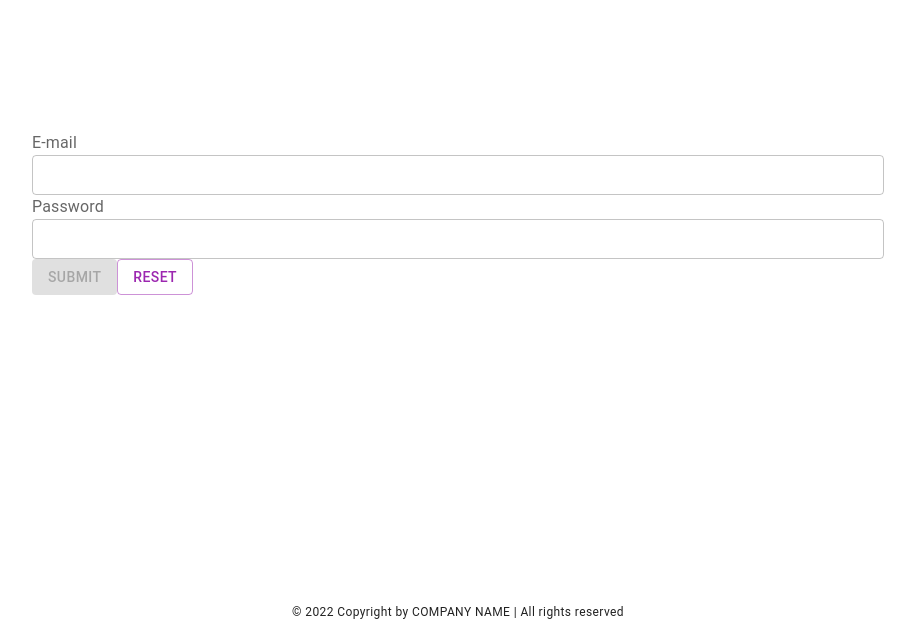
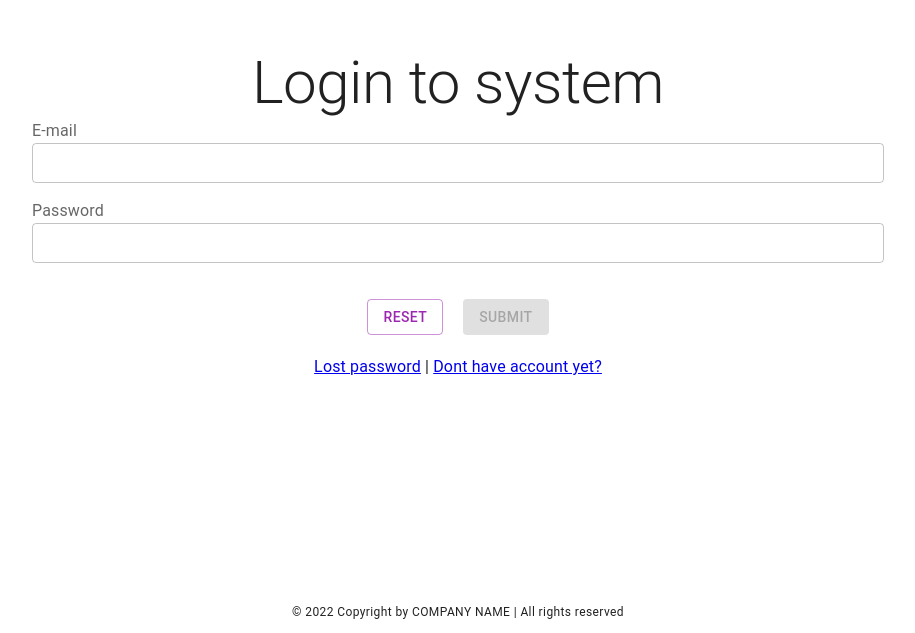
Before and after one commit to zpectah/admin-dashboard-skeleton, a React (Create React App) app: page /login in a window 1280 px wide. Shown: the part 167-800 px from the top of the page, without its empty margins (182-1097 px from the left). Built offline with nearby package versions, Linux system fonts and the light colour scheme.

Commit message:
ControlledForm updates, LoginForm, backup

```diff
--- a/src/components/ui/ControlledForm/ControlledForm.tsx
+++ b/src/components/ui/ControlledForm/ControlledForm.tsx
@@ -1,9 +1,15 @@
-import React from 'react';
+import React, {useMemo} from 'react';
 import {
     useForm,
     UseFormReturn,
     UseFormProps,
 } from 'react-hook-form';
+import {
+    Box,
+    FormHelperText,
+    BoxProps,
+    FormHelperTextProps,
+} from '@mui/material';
 
 import { formFieldValuesProps, formBaseEventHandlerProps } from 'types';
 
@@ -11,12 +17,19 @@ type ControlledFormBaseProps = {
     children?: React.ReactNode,
     formOptions?: UseFormProps,
     render?: (form: UseFormReturn) => React.ReactNode,
+    renderActions?: (form: UseFormReturn) => React.ReactNode,
     onSubmit?: formBaseEventHandlerProps,
     onChange?: formBaseEventHandlerProps,
     onBlur?: formBaseEventHandlerProps,
     onFocus?: formBaseEventHandlerProps,
     onSubmitErrors?: (errors: any, event?: React.BaseSyntheticEvent) => void,
     name?: string,
+    actionsBoxProps?: BoxProps,
+    helpers?: string[],
+    errors?: string[],
+    helpTextProps?: FormHelperTextProps,
+    errorTextProps?: FormHelperTextProps,
+    textBoxProps?: BoxProps,
 }
 export type ControlledFormProps = ControlledFormBaseProps
 
@@ -25,11 +38,18 @@ const ControlledForm: React.FC<ControlledFormProps> = (props) => {
         children,
         formOptions,
         render,
+        renderActions,
         onSubmit,
         onChange,
         onBlur,
         onFocus,
         onSubmitErrors,
+        actionsBoxProps,
+        helpers = [],
+        errors = [],
+        helpTextProps,
+        errorTextProps,
+        textBoxProps,
         ...rest
     } = props;
 
@@ -38,6 +58,40 @@ const ControlledForm: React.FC<ControlledFormProps> = (props) => {
         ...formOptions,
     });
     const model: formFieldValuesProps = form.watch();
+
+    const renderHelpers = useMemo(() => {
+        const list = [ ...helpers ];
+
+        return (
+            <>
+                {list.map((txt) => (
+                    <FormHelperText
+                        key={txt}
+                        {...helpTextProps}
+                    >
+                        {txt}
+                    </FormHelperText>
+                ))}
+            </>
+        );
+    }, [ helpTextProps, helpers ]);
+    const renderErrors = useMemo(() => {
+        const list = [ ...errors ];
+
+        return (
+            <>
+                {list.map((txt) => (
+                    <FormHelperText
+                        key={txt}
+                        error
+                        {...errorTextProps}
+                    >
+                        {txt}
+                    </FormHelperText>
+                ))}
+            </>
+        );
+    }, [ errorTextProps, errors ]);
 
     return (
         <form
@@ -51,6 +105,19 @@ const ControlledForm: React.FC<ControlledFormProps> = (props) => {
         >
             {children && children}
             {render && render(form)}
+            <Box
+                {...textBoxProps}
+            >
+                {renderHelpers}
+                {renderErrors}
+            </Box>
+            {renderActions && (
+                <Box
+                    {...actionsBoxProps}
+                >
+                    {renderActions(form)}
+                </Box>
+            )}
         </form>
     );
 };
--- a/src/components/ui/ControlledForm/ControlledFormRow.tsx
+++ b/src/components/ui/ControlledForm/ControlledFormRow.tsx
@@ -10,6 +10,7 @@ import {
     FormLabel,
     FormHelperText,
     BoxProps,
+    FormLabelProps,
     FormHelperTextProps,
 } from '@mui/material';
 
@@ -28,6 +29,7 @@ type ControlledFormRowBaseProps = {
     wrapperBoxProps?: BoxProps,
     fieldBoxProps?: BoxProps,
     textBoxProps?: BoxProps,
+    formLabelProps?: FormLabelProps,
 }
 export type ControlledFormRowProps = ControlledFormRowBaseProps
 
@@ -47,6 +49,7 @@ const ControlledFormRow = (props: ControlledFormRowProps) => {
         wrapperBoxProps,
         fieldBoxProps,
         textBoxProps,
+        formLabelProps,
     } = props;
 
     const { t } = useTranslation('form');
@@ -57,14 +60,13 @@ const ControlledFormRow = (props: ControlledFormRowProps) => {
         defaultValue,
     });
     const fieldState = field.fieldState;
+    const fieldHasError = fieldState.error && fieldState.isTouched;
 
     const renderHelpers = useMemo(() => {
         const list = [ ...helpers ];
 
         return (
-            <Box
-                {...textBoxProps}
-            >
+            <>
                 {list.map((txt) => (
                     <FormHelperText
                         key={txt}
@@ -73,17 +75,15 @@ const ControlledFormRow = (props: ControlledFormRowProps) => {
                         {txt}
                     </FormHelperText>
                 ))}
-            </Box>
+            </>
         );
-    }, [ helpTextProps, helpers, textBoxProps ]);
+    }, [ helpTextProps, helpers ]);
     const renderErrors = useMemo(() => {
         const list = [ ...errors ];
-        if (fieldState.isTouched && fieldState.error) list.push(t(`validation.${fieldState.error.type}`));
+        if (fieldState.error && fieldHasError) list.push(t(`validation.${fieldState.error.type}`));
 
         return (
-            <Box
-                {...textBoxProps}
-            >
+            <>
                 {list.map((txt) => (
                     <FormHelperText
                         key={txt}
@@ -93,17 +93,22 @@ const ControlledFormRow = (props: ControlledFormRowProps) => {
                         {txt}
                     </FormHelperText>
                 ))}
-            </Box>
+            </>
         );
-    }, [ errorTextProps, errors, fieldState.error, fieldState.isTouched, t, textBoxProps ]);
+    }, [ errorTextProps, errors, fieldState.error, fieldHasError, t ]);
 
     return (
         <Box
             {...wrapperBoxProps}
+            sx={{
+                mb: 2,
+                ...wrapperBoxProps?.sx
+            }}
         >
             {label && (
                 <FormLabel
                     htmlFor={name}
+                    {...formLabelProps}
                 >
                     {label}
                 </FormLabel>
@@ -111,10 +116,14 @@ const ControlledFormRow = (props: ControlledFormRowProps) => {
             <Box
                 {...fieldBoxProps}
             >
-                {render({ ...field, id, error: !!fieldState.error && fieldState.isTouched })}
+                {render({ ...field, id, error: fieldHasError })}
             </Box>
-            {renderHelpers}
-            {renderErrors}
+            <Box
+                {...textBoxProps}
+            >
+                {renderHelpers}
+                {renderErrors}
+            </Box>
         </Box>
     );
 };
--- a/src/modules/Login/Login.tsx
+++ b/src/modules/Login/Login.tsx
@@ -1,28 +1,37 @@
 import React from 'react';
+import { useTranslation } from 'react-i18next';
+import { Box, Typography } from '@mui/material';
 
-import { formBaseEventHandlerProps } from 'types';
-import { useToasts } from 'hooks';
 import LoginForm from './LoginForm';
 
 const Login = () => {
-    const { createToast } = useToasts();
-
-    const submitHandler: formBaseEventHandlerProps = (data, form) => {
-
-        console.log('submitHandler', data );
-
-        form.reset();
-        createToast({
-            title: 'Form successfully submitted',
-        });
-
-    };
+    const { t } = useTranslation();
 
     return (
         <>
-            <LoginForm
-                onSubmit={submitHandler}
-            />
+            <Typography
+                variant="h2"
+                sx={{
+                    textAlign: 'center',
+                }}
+            >
+                Login to system
+            </Typography>
+            <LoginForm />
+            <Box
+                sx={{
+                    pt: 2.5,
+                    textAlign: 'center',
+                }}
+            >
+                <a href="/">
+                    Lost password
+                </a>
+                &nbsp;|&nbsp;
+                <a href="/">
+                    Dont have account yet?
+                </a>
+            </Box>
         </>
     );
 };
--- a/src/modules/Login/LoginForm.tsx
+++ b/src/modules/Login/LoginForm.tsx
@@ -1,8 +1,9 @@
 import React from 'react';
-import { Box } from '@mui/material';
-
-import { EMAIL_REGEX } from 'const';
+import { useTranslation } from 'react-i18next';
+import { EMAIL_REGEX, TOAST_DEFAULT_TIMEOUT } from 'const';
 import { formBaseEventHandlerProps } from 'types';
+import { LoginFormModelProps } from './types';
+import { useToasts } from 'hooks';
 import {
     ControlledForm,
     ControlledFormRow,
@@ -10,16 +11,24 @@ import {
     Button,
 } from 'components';
 
-export type LoginFormModelProps = {
-    email: string,
-    password: string,
-}
-export type LoginFormProps = {
-    onSubmit: formBaseEventHandlerProps,
-}
+const LoginForm = () => {
+    const { t } = useTranslation();
+    const { createToast } = useToasts();
 
-const LoginForm = (props: LoginFormProps) => {
-    const { onSubmit } = props;
+    const submitHandler: formBaseEventHandlerProps = (data, form) => {
+
+        // TODO: submit handler
+        console.log('submitHandler', data );
+        // TODO
+
+        form.reset();
+        createToast({
+            title: 'Form successfully submitted',
+            context: 'success',
+            timeout: TOAST_DEFAULT_TIMEOUT,
+        });
+
+    };
 
     return (
         <ControlledForm
@@ -28,13 +37,10 @@ const LoginForm = (props: LoginFormProps) => {
                 defaultValues: {
                     email: '',
                     password: '',
-                },
+                } as LoginFormModelProps,
             }}
-            onSubmit={onSubmit}
-            render={(form) => {
-                const { isValid } = form.formState;
-
-                return (
+            onSubmit={submitHandler}
+            render={(form) => (
                 <>
                     <ControlledFormRow
                         name="email"
@@ -64,22 +70,33 @@ const LoginForm = (props: LoginFormProps) => {
                             />
                         )}
                     />
-                        <Box>
-                            <Button
-                                submit
-                                disabled={!isValid}
-                            >
-                                Submit
-                            </Button>
+                </>
+            )}
+            renderActions={(form) => (
+                <>
                     <Button
                         secondary
                         onClick={() => form.reset()}
                     >
                         Reset
                     </Button>
-                        </Box>
+                    <Button
+                        submit
+                        disabled={!form.formState.isValid}
+                    >
+                        Submit
+                    </Button>
                 </>
-                );
+            )}
+            actionsBoxProps={{
+                sx: {
+                    pt: 2.5,
+                    display: 'flex',
+                    alignItems: 'center',
+                    justifyContent: 'center',
+                    flexDirection: 'row',
+                    gap: 2.5,
+                },
             }}
         />
     );
--- a/src/modules/Login/index.tsx
+++ b/src/modules/Login/index.tsx
@@ -1,3 +1,3 @@
 export { default as Login } from './Login';
 export { default as LoginForm } from './LoginForm';
-export type { LoginFormProps, LoginFormModelProps } from './LoginForm';
+export type { LoginFormModelProps } from './types';
--- /dev/null
+++ b/src/modules/Login/types.ts
@@ -0,0 +1,4 @@
+export type LoginFormModelProps = {
+    email: string,
+    password: string,
+};
```
Lines whose indentation alone changed are shown as unchanged.
